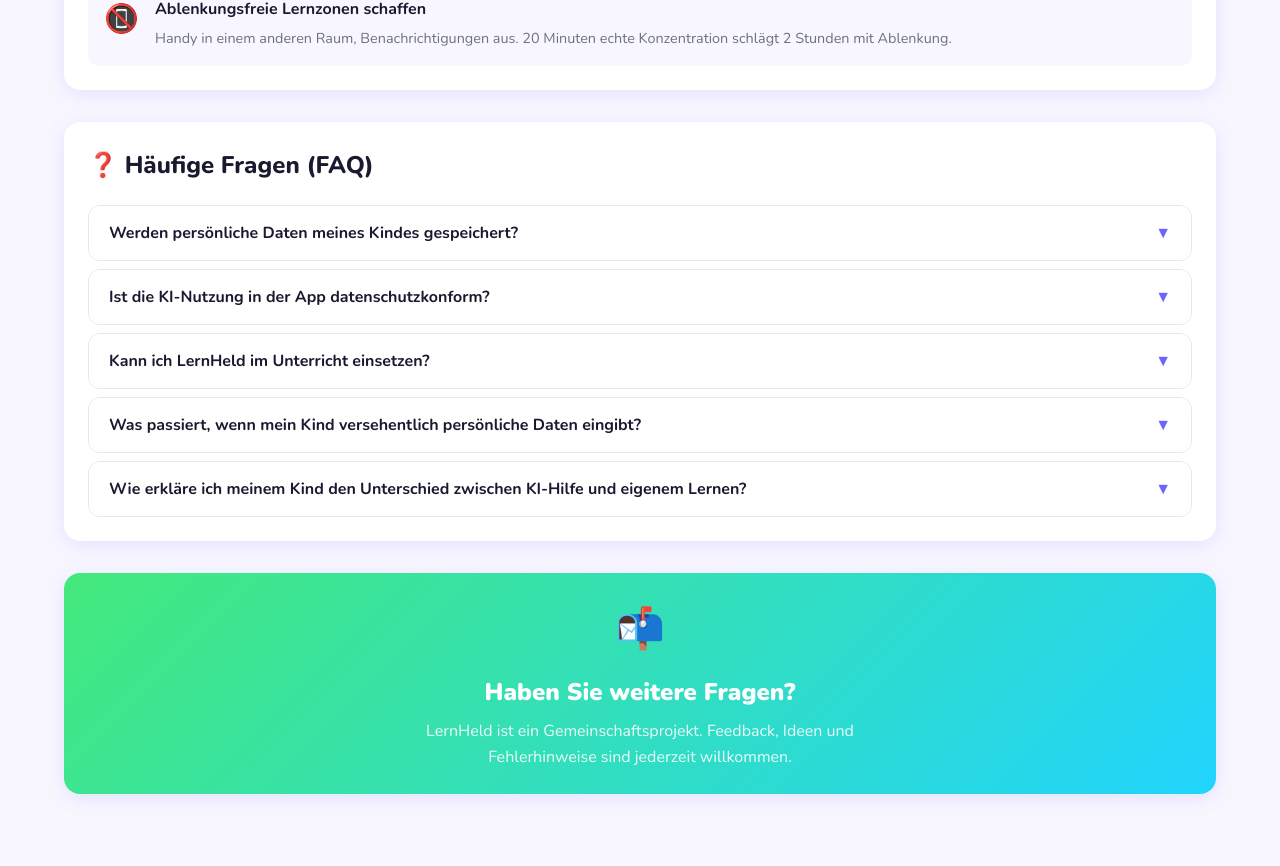
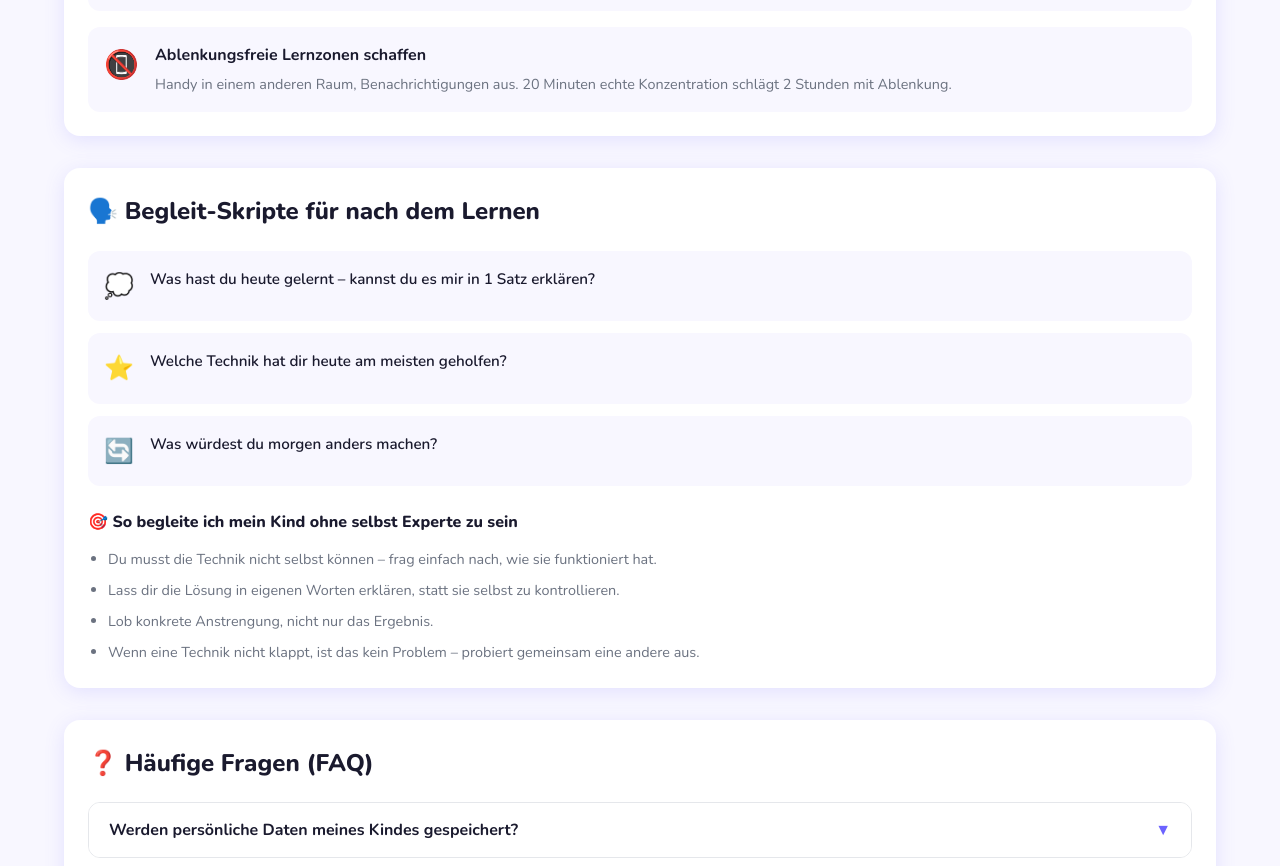
Before and after one commit to bendes-ai/lernhelden_4, a React (Vite) app in the folder client/: page /fuer-eltern in a window 1280 px wide. Shown: the part 1212-2078 px from the top of the page. Built offline with nearby package versions, Linux system fonts and the light colour scheme.

Commit message:
Update FuerEltern.jsx

```diff
--- a/client/src/pages/FuerEltern.jsx
+++ b/client/src/pages/FuerEltern.jsx
@@ -1,4 +1,5 @@
 import React, { useState } from 'react';
+
 export default function FuerEltern() {
   const [openFaq, setOpenFaq] = useState(null);
   const faqs = [
@@ -15,6 +16,17 @@
     { emoji:'✅', titel:'Fortschritte feiern', text:'Kleine Erfolge zählen! Wenn eine Technik gut klappt, lobt konkret: "Du hast die Vokabeln mit der Loci-Technik super gelernt!"' },
     { emoji:'📵', titel:'Ablenkungsfreie Lernzonen schaffen', text:'Handy in einem anderen Raum, Benachrichtigungen aus. 20 Minuten echte Konzentration schlägt 2 Stunden mit Ablenkung.' }
   ];
+  const begleitskripte = [
+    { emoji:'💭', frage:'Was hast du heute gelernt – kannst du es mir in 1 Satz erklären?' },
+    { emoji:'⭐', frage:'Welche Technik hat dir heute am meisten geholfen?' },
+    { emoji:'🔄', frage:'Was würdest du morgen anders machen?' }
+  ];
+  const begleitLeitfaden = [
+    'Du musst die Technik nicht selbst können – frag einfach nach, wie sie funktioniert hat.',
+    'Lass dir die Lösung in eigenen Worten erklären, statt sie selbst zu kontrollieren.',
+    'Lob konkrete Anstrengung, nicht nur das Ergebnis.',
+    'Wenn eine Technik nicht klappt, ist das kein Problem – probiert gemeinsam eine andere aus.'
+  ];
 
   return (
     <div className="section">
@@ -28,7 +40,7 @@
         <div className="card" style={{ marginBottom:'2rem', background:'linear-gradient(135deg,#6C63FF,#8B5CF6)', color:'white' }}>
           <h2 style={{ fontWeight:800, marginBottom:'0.75rem' }}>🔒 Datenschutz auf einen Blick</h2>
           <div className="grid-2">
-            {[['✅ Keine Registrierung','Keine E-Mail-Adresse oder Name erforderlich.'],['✅ Keine Tracker','Kein Google Analytics, keine Werbecookies.'],['✅ Lokale Speicherung','Lernfortschritte nur im Browser-LocalStorage.'],['✅ Datensparsamkeit','Fotos werden nach der Analyse sofort gelöscht.']].map(([t,d]) => (
+            {[['✅ Keine Registrierung','Keine E-Mail-Adresse oder Name erforderlich.'],['✅ Keine Tracker','Kein Google Analytics, keine Werbecookies.'],['✅ Lokale Speicherung','Lernfortschritte nur im Browser-LocalStorage.'],['✅ Datensparsamkeit','Fotos werden nach der Analyse sofort gelöscht.'],['✅ Optionaler PDF-Export','Fortschritt lässt sich als PDF exportieren – verlässt dein Gerät nur, wenn du die Datei aktiv teilst.']].map(([t,d]) => (
               <div key={t} style={{ background:'rgba(255,255,255,0.15)', borderRadius:'12px', padding:'1rem' }}>
                 <h4 style={{ fontWeight:700, marginBottom:'0.3rem' }}>{t}</h4>
                 <p style={{ fontSize:'0.9rem', opacity:0.9 }}>{d}</p>
@@ -47,6 +59,22 @@
               </div>
             ))}
           </div>
+        </div>
+
+        <div className="card" style={{ marginBottom:'2rem' }}>
+          <h2 style={{ fontWeight:800, marginBottom:'1.25rem' }}>🗣️ Begleit-Skripte für nach dem Lernen</h2>
+          <div style={{ display:'flex', flexDirection:'column', gap:'0.75rem', marginBottom:'1.5rem' }}>
+            {begleitskripte.map(b => (
+              <div key={b.frage} style={{ display:'flex', gap:'1rem', alignItems:'flex-start', background:'#F8F7FF', borderRadius:'12px', padding:'1rem' }}>
+                <span style={{ fontSize:'1.5rem', flexShrink:0 }}>{b.emoji}</span>
+                <p style={{ fontSize:'0.95rem', fontWeight:600 }}>{b.frage}</p>
+              </div>
+            ))}
+          </div>
+          <h3 style={{ fontWeight:800, marginBottom:'0.75rem', fontSize:'1rem' }}>🎯 So begleite ich mein Kind ohne selbst Experte zu sein</h3>
+          <ul style={{ display:'flex', flexDirection:'column', gap:'0.5rem', paddingLeft:'1.25rem', fontSize:'0.9rem', color:'var(--color-text-light)' }}>
+            {begleitLeitfaden.map(l => <li key={l}>{l}</li>)}
+          </ul>
         </div>
 
         <div className="card" style={{ marginBottom:'2rem' }}>
```
